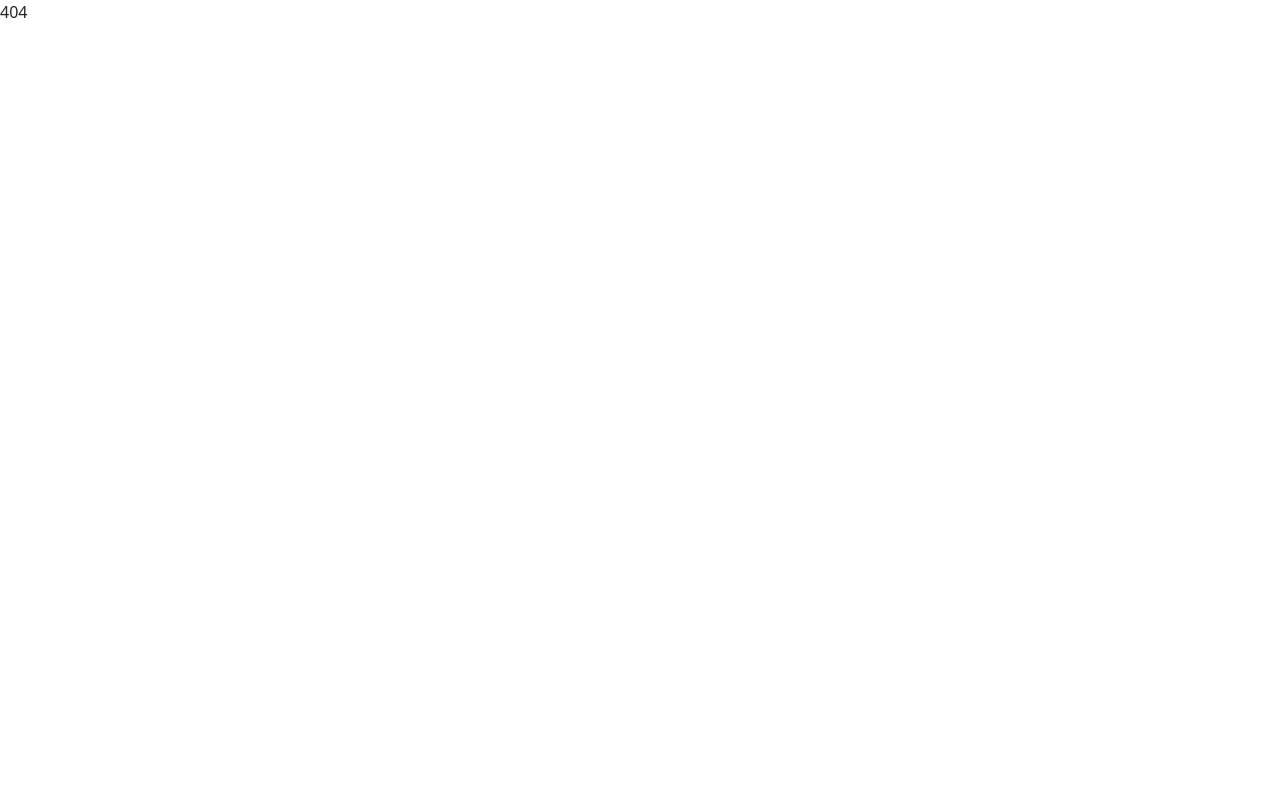
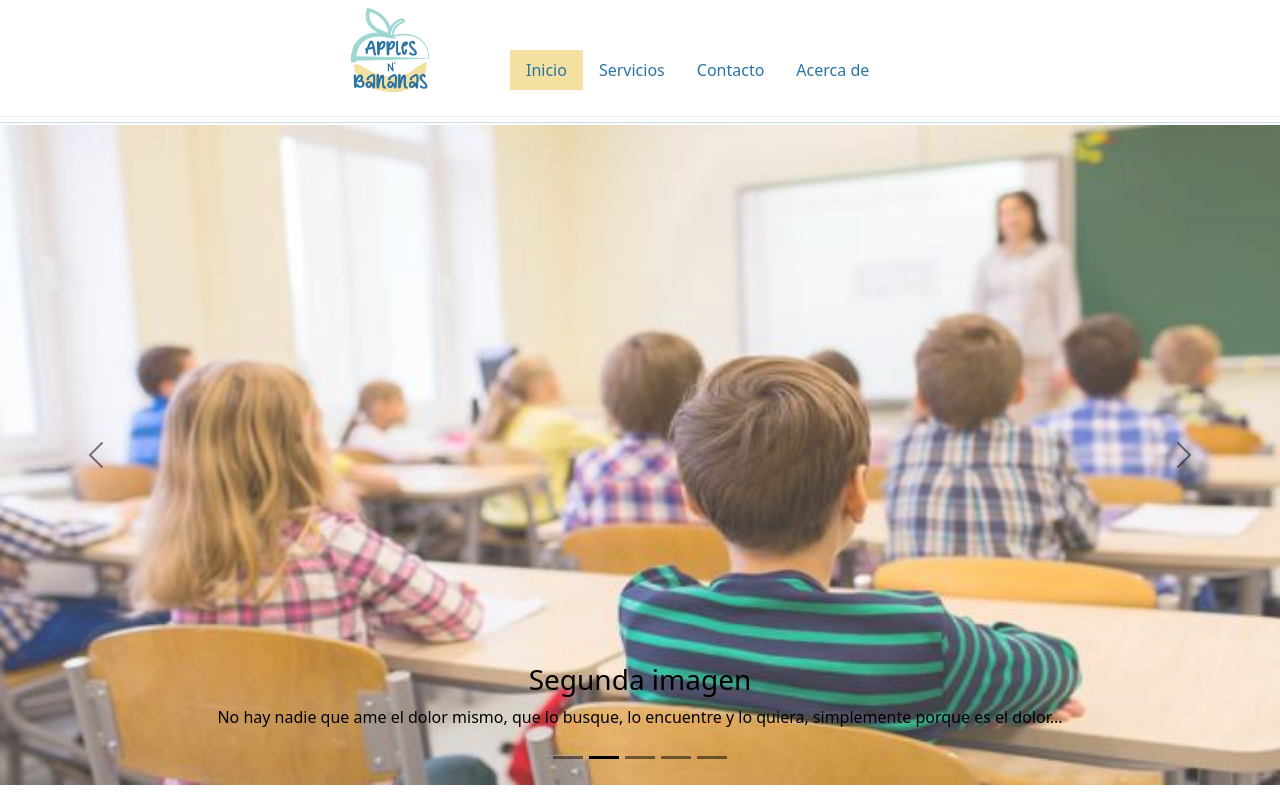
Before and after one commit to aalvarezb9/applesbananas, a React (Create React App) app: page / in a window 1280 px wide. Shown: the top 800 px of the page. Built offline with nearby package versions, Linux system fonts and the light colour scheme.

Commit message:
algo más

```diff
--- a/package.json
+++ b/package.json
@@ -16,7 +16,7 @@
     "react-bootstrap": "^2.0.4",
     "react-dom": "^17.0.2",
     "react-icons": "^4.3.1",
-    "react-router-dom": "^6.2.1",
+    "react-router-dom": "^6.0.2",
     "react-scripts": "5.0.0",
     "styled-components": "^5.3.3",
     "swiper": "^7.4.1",
--- a/src/App.jsx
+++ b/src/App.jsx
@@ -1,17 +1,20 @@
 // import logo from './logo.svg';
+
 import './App.css';
 // import Navbar from './components/Navbar/Navbar';
-import { Routes, Route, BrowserRouter } from 'react-router-dom';
+// import { Routes, Route, BrowserRouter } from 'react-router-dom';
 import Landing from './pages/Landing';
 
 function App() {
   return (
-    <BrowserRouter>
-      <Routes>
-        <Route path="/applesbananas" element={<Landing />} />
-        <Route path="*" element={<>404</>} />
-      </Routes>
-    </BrowserRouter>
+    <Landing />
+    // <BrowserRouter>
+    //   <Routes>
+    //     <Route path="/" element={<Landing />} />
+    //     <Route path="users" element={<>USERS</>} />
+    //     <Route path="*" element={<>404</>} />
+    //   </Routes>
+    // </BrowserRouter>
   );
 }
 
--- a/src/components/Acercade/Estrategia.jsx
+++ b/src/components/Acercade/Estrategia.jsx
@@ -1,4 +1,4 @@
-import Texto from '../Contacto/Texto';
+// import Texto from '../Contacto/Texto';
 import { Swiper, SwiperSlide } from "swiper/react";
 
 // Import Swiper styles
@@ -16,7 +16,7 @@ SwiperCore.use([Parallax,Pagination,Navigation]);
 
 const Estrategia = () => {
 
-    const parrafo = 'Lorem ipsum dolor sit amet consectetur adipisicing elit. Quaerat temporibus alias quisquam voluptatem natus culpa voluptas, hic assumenda veritatis sunt earum omnis itaque cupiditate ea quas minus ab ipsam dicta.'
+    // const parrafo = 'Lorem ipsum dolor sit amet consectetur adipisicing elit. Quaerat temporibus alias quisquam voluptatem natus culpa voluptas, hic assumenda veritatis sunt earum omnis itaque cupiditate ea quas minus ab ipsam dicta.'
 
     return (
         <>
--- a/src/components/Acercade/Historia.jsx
+++ b/src/components/Acercade/Historia.jsx
@@ -4,7 +4,7 @@ const Historia = () => {
 
     const titulo = 'Historia';
     const ancho = '100%';
-    const parrafo = 'Lorem ipsum, dolor sit amet consectetur adipisicing elit. Fugiat voluptatibus voluptatum alias distinctio vitae itaque beatae similique ab, architecto facilis fuga officia labore cupiditate culpa aut error, aliquam nisi ad!\n' + 'Nisi maxime maiores totam eaque dolore debitis culpa! In commodi voluptatem blanditiis, quod consectetur vel exercitationem corporis praesentium natus inventore aperiam ex, eligendi id dicta, unde iure sequi error mollitia!';
+    const parrafo = 'Lorem ipsum, dolor sit amet consectetur adipisicing elit. Fugiat voluptatibus voluptatum alias distinctio vitae itaque beatae similique ab, architecto facilis fuga officia labore cupiditate culpa aut error, aliquam nisi ad!\nNisi maxime maiores totam eaque dolore debitis culpa! In commodi voluptatem blanditiis, quod consectetur vel exercitationem corporis praesentium natus inventore aperiam ex, eligendi id dicta, unde iure sequi error mollitia!';
 
     return (
         <div className="historia">
--- a/src/components/Contacto/Contacto.jsx
+++ b/src/components/Contacto/Contacto.jsx
@@ -9,7 +9,7 @@ const Contacto = () => {
 
     const titulo = 'Contáctenos';
     const ancho = '300px';
-    const parrafo = 'Lorem ipsum, dolor sit amet consectetur adipisicing elit. Fugiat voluptatibus voluptatum alias distinctio vitae itaque beatae similique ab, architecto facilis fuga officia labore cupiditate culpa aut error, aliquam nisi ad!\n' + 'Nisi maxime maiores totam eaque dolore debitis culpa! In commodi voluptatem blanditiis, quod consectetur vel exercitationem corporis praesentium natus inventore aperiam ex, eligendi id dicta, unde iure sequi error mollitia!';
+    const parrafo = 'Lorem ipsum, dolor sit amet consectetur adipisicing elit. Fugiat voluptatibus voluptatum alias distinctio vitae itaque beatae similique ab, architecto facilis fuga officia labore cupiditate culpa aut error, aliquam nisi ad!\nNisi maxime maiores totam eaque dolore debitis culpa! In commodi voluptatem blanditiis, quod consectetur vel exercitationem corporis praesentium natus inventore aperiam ex, eligendi id dicta, unde iure sequi error mollitia!';
 
     return (
         <div className='contacto' id='contacto'>
--- a/src/components/Contacto/Datos.jsx
+++ b/src/components/Contacto/Datos.jsx
@@ -10,6 +10,7 @@ const Datos = () => {
                 <div className="fbContainer">
                     <a
                         target="_blank"
+                        rel="noreferrer"
                         href="https://www.facebook.com/applesnbananashn"
                     >
                         <BsFacebook className='icon icon2 fb' />
@@ -22,6 +23,7 @@ const Datos = () => {
                 <div className="igContainer">
                     <a
                         target="_blank"
+                        rel="noreferrer"
                         href="https://www.instagram.com/applesnbananashn/"
                     >
                         <BsInstagram className='icon icon2 ig' />
@@ -45,6 +47,7 @@ const Datos = () => {
                 <div className="whContainer">
                     <a
                         target="_blank"
+                        rel="noreferrer"
                         href="https://api.whatsapp.com/send?phone=50497957646"
                     >
                         <BsWhatsapp className='icon icon2 wh' />
--- a/src/components/Contacto/Formulario.jsx
+++ b/src/components/Contacto/Formulario.jsx
@@ -74,9 +74,9 @@ const Formulario = () => {
 
 
         if(
-            nombre.trim() == '' ||
-            correo.trim() == '' ||
-            duda.trim() == ''
+            nombre.trim() === '' ||
+            correo.trim() === '' ||
+            duda.trim() === ''
         ) {
             setTitulo('ERROR');
             setCuerpo('Por favor llene todos los campos');
--- a/src/components/Cover/Carru.jsx
+++ b/src/components/Cover/Carru.jsx
@@ -11,6 +11,7 @@ const Carru = () => {
                         <img
                             className="d-block w-100 crs"
                             src={process.env.PUBLIC_URL + el.img}
+                            style={{'opacity': '0.8'}}
                             alt={el.alt}
                         />
                         <Carousel.Caption>
--- a/src/components/Footer/Footer.jsx
+++ b/src/components/Footer/Footer.jsx
@@ -1,6 +1,6 @@
 import { BsFacebook, BsInstagram, BsWhatsapp } from 'react-icons/bs';
 import { FiMail } from 'react-icons/fi';
-import Burbujas from '../Burbujas';
+// import Burbujas from '../Burbujas';
 import './footer.css';
 
 const Footer = ({color, setColor}) => {
@@ -13,12 +13,14 @@ const Footer = ({color, setColor}) => {
                 <div className="iconContainer">
                     <a
                         target="_blank"
+                        rel="noreferrer"
                         href="https://www.facebook.com/applesnbananashn"
                     >
                         <BsFacebook className='icon fb' />
                     </a>
                     <a
                         target="_blank"
+                        rel="noreferrer"
                         href="https://www.instagram.com/applesnbananashn/"
                     >
                         <BsInstagram className='icon ig' />
@@ -30,6 +32,7 @@ const Footer = ({color, setColor}) => {
                     </a>
                     <a
                         target="_blank"
+                        rel="noreferrer"
                         href="https://api.whatsapp.com/send?phone=50497957646"
                     >
                         <BsWhatsapp className='icon wh' />
--- a/src/components/Navbar/Navbar.jsx
+++ b/src/components/Navbar/Navbar.jsx
@@ -1,4 +1,4 @@
-import React, { useState, useEffect } from 'react';
+import React, { useState } from 'react';
 import Nav from 'react-bootstrap/Nav';
 import LOGO from '../../utils/img/LOGO.jpg';
 import colors from '../../utils/js/colors';
@@ -25,7 +25,7 @@ const Navbar = ({color, setColor}) => {
         <div className="nvCustomContainer" >
             <Nav
                 className="nvCustom"
-                defaultActiveKey="/"
+                // defaultActiveKey="/"
                 // onSelect={(selectedKey) => alert(`selected ${selectedKey}`)}
             >
                 <Nav.Item>
@@ -35,26 +35,26 @@ const Navbar = ({color, setColor}) => {
                 </Nav.Item>
                 <Nav.Item>
                     {pressed === 'home'?
-                        <Nav.Link onClick={() => setPressed('home')} style={{background: '#F4E1A1'}} className='itemC' href="/applesbananas" >Inicio</Nav.Link>:
-                            <Nav.Link onClick={() => setPressed('home')} className='itemC' href="/applesbananas" >Inicio</Nav.Link>
+                        <Nav.Link rel="noreferrer" onClick={() => setPressed('home')} style={{background: '#F4E1A1'}} className='itemC' href="/applesbananas" >Inicio</Nav.Link>:
+                            <Nav.Link rel="noreferrer" onClick={() => setPressed('home')} className='itemC' href="/applesbananas" >Inicio</Nav.Link>
                     }
                 </Nav.Item>
                 <Nav.Item>
                     {pressed === 'servicios'?
-                        <Nav.Link onClick={() => setPressed('servicios')} style={{background: '#F4E1A1'}} className='itemC' href="#servicios" eventKey="link-1" >Servicios</Nav.Link>:
-                            <Nav.Link onClick={() => setPressed('servicios')} className='itemC' href="#servicios" eventKey="link-1">Servicios</Nav.Link>
+                        <Nav.Link rel="noreferrer" onClick={() => setPressed('servicios')} style={{background: '#F4E1A1'}} className='itemC' href="#servicios" eventKey="link-1" >Servicios</Nav.Link>:
+                            <Nav.Link rel="noreferrer" onClick={() => setPressed('servicios')} className='itemC' href="#servicios" eventKey="link-1">Servicios</Nav.Link>
                     }
                 </Nav.Item>
                 <Nav.Item>
                     {pressed === 'contacto'?
-                        <Nav.Link onClick={() => setPressed('contacto')} style={{background: '#F4E1A1'}} className='itemC' href="#contacto" eventKey="link-2" >Contacto</Nav.Link>:
-                            <Nav.Link onClick={() => setPressed('contacto')} className='itemC' href="#contacto" eventKey="link-2">Contacto</Nav.Link>
+                        <Nav.Link rel="noreferrer" onClick={() => setPressed('contacto')} style={{background: '#F4E1A1'}} className='itemC' href="#contacto" eventKey="link-2" >Contacto</Nav.Link>:
+                            <Nav.Link rel="noreferrer" onClick={() => setPressed('contacto')} className='itemC' href="#contacto" eventKey="link-2">Contacto</Nav.Link>
                     }
                 </Nav.Item>
                 <Nav.Item>
                     {pressed === 'acecade'?
-                        <Nav.Link onClick={() => setPressed('acecade')} style={{background: '#F4E1A1'}} className='itemC' href="#acecade" eventKey="link-3" >Acerca de</Nav.Link>:
-                            <Nav.Link onClick={() => setPressed('acecade')} className='itemC' href="#acecade" eventKey="link-3">Acerca de</Nav.Link>
+                        <Nav.Link rel="noreferrer" onClick={() => setPressed('acecade')} style={{background: '#F4E1A1'}} className='itemC' href="#acecade" eventKey="link-3" >Acerca de</Nav.Link>:
+                            <Nav.Link rel="noreferrer" onClick={() => setPressed('acecade')} className='itemC' href="#acecade" eventKey="link-3">Acerca de</Nav.Link>
                     }
                 </Nav.Item>
             </Nav>
--- a/src/index.js
+++ b/src/index.js
@@ -1,5 +1,6 @@
 import React from 'react';
 import ReactDOM from 'react-dom';
+// import { BrowserRouter } from 'react-router-dom';
 import './index.css';
 import App from './App';
 // import reportWebVitals from './reportWebVitals';
```
Also changed, not shown: 1 other file (tests, documents, lock files or other folders).
